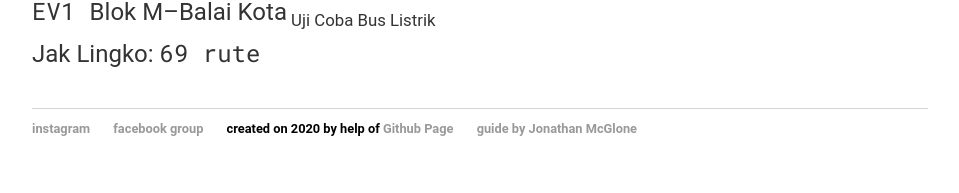
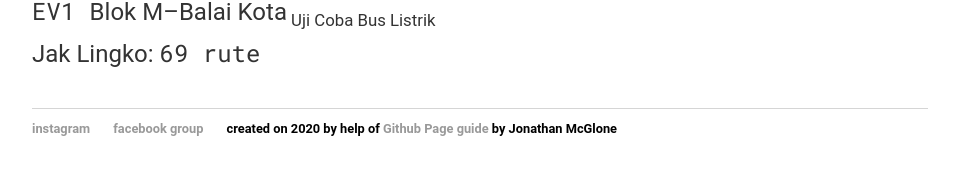
Before and after one commit to jepbusway/InfoPerjalanan2, a Jekyll site: the page built from index.html, in a window 1280 px wide. Shown: the part 2193-2386 px from the top of the page, without its empty margins (160-1119 px from the left). Built offline with Jekyll 4.4.1, drawn with Linux system fonts in a browser that asks for light colours; part of the change alters nothing that is shown.

```diff
--- a/_layouts/default.html
+++ b/_layouts/default.html
@@ -14,7 +14,7 @@
     		<ul>
         		<li><a href="https://www.instagram.com/jepretbusway">instagram</a></li>
         		<li><a href="https://www.facebook.com/groups/464144743790643">facebook group</a></li>
-			created on 2020 by help of <li><a href="http://jmcglone.com/guides/github-pages/">Github Page</li> guide by Jonathan McGlone
+			<li>created on 2020 by help of <a href="http://jmcglone.com/guides/github-pages/">Github Page guide</a> by Jonathan McGlone</li>
 		</ul>
 		</footer>
 	</body>
```
